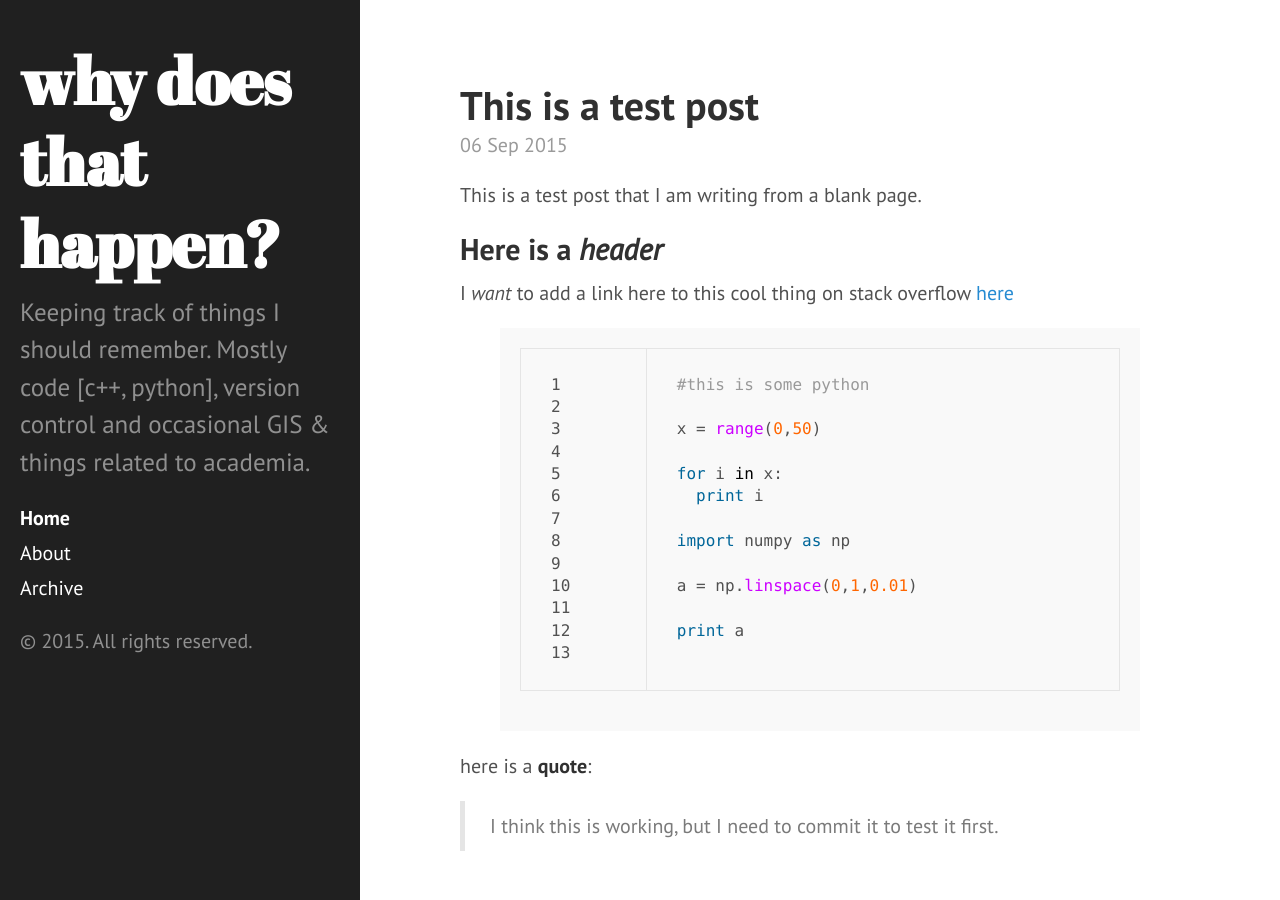
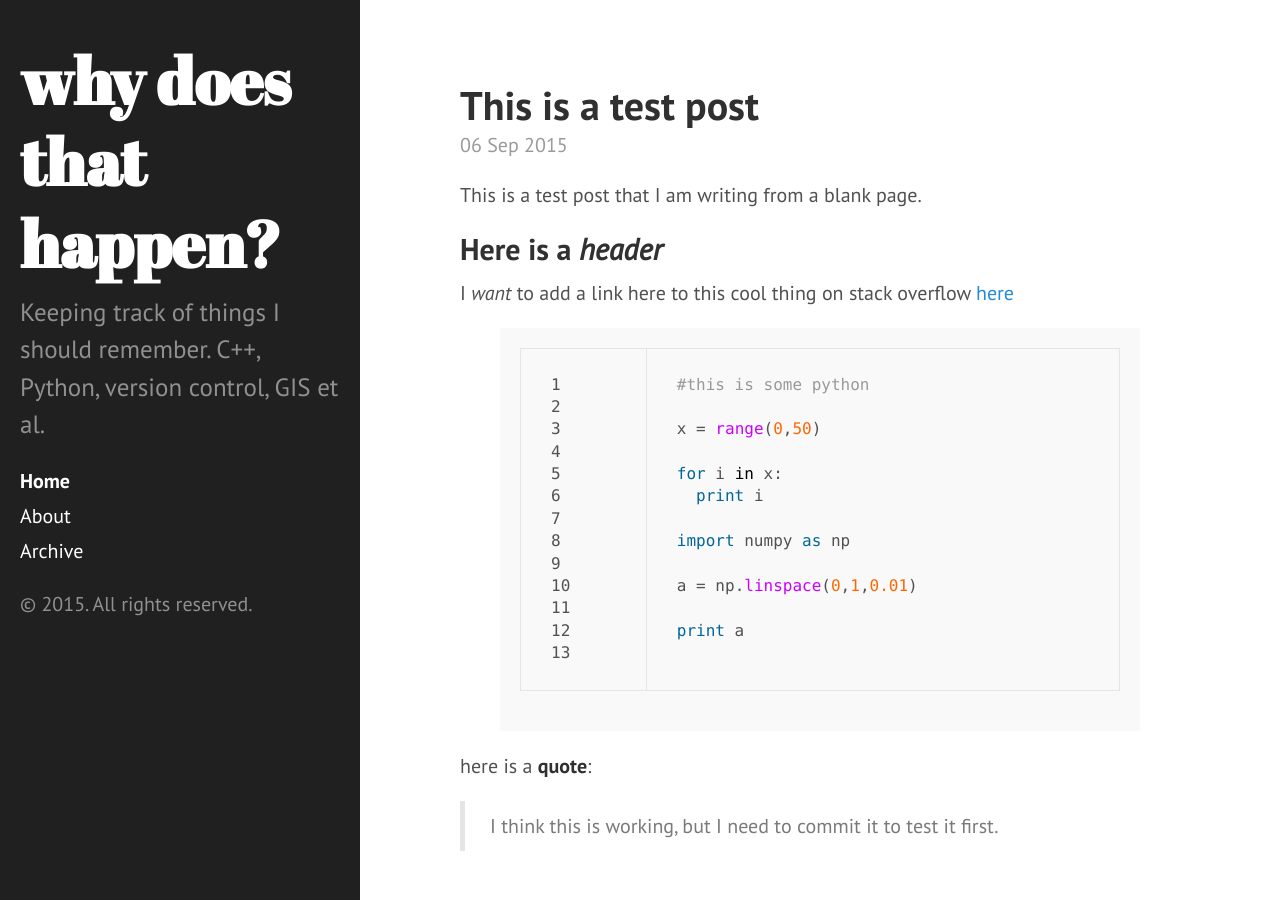
Before and after one commit to sgrieve/sgrieve.github.io, a Jekyll site: the page built from index.html, in a window 1280 px wide and 900 px high. Built offline with Jekyll 4.4.1, drawn with Linux system fonts in a browser that asks for light colours; Markdown is read by kramdown in place of the engine named in the settings; the list of posts is cut into pages by our own code.

Commit message:
name stuff

```diff
--- a/_config.yml
+++ b/_config.yml
@@ -9,7 +9,7 @@ relative_permalinks: true
 # Setup
 title:            'why does that happen?'
 tagline:          'A record of what I learn'
-description:      'Keeping track of things I should remember. Mostly code [c++, python], version control and occasional GIS & things related to academia.'
+description:      'Keeping track of things I should remember. C++, Python, version control, GIS et al.'
 url:              http://sgrieve.github.com
 baseurl:          /
 
```
